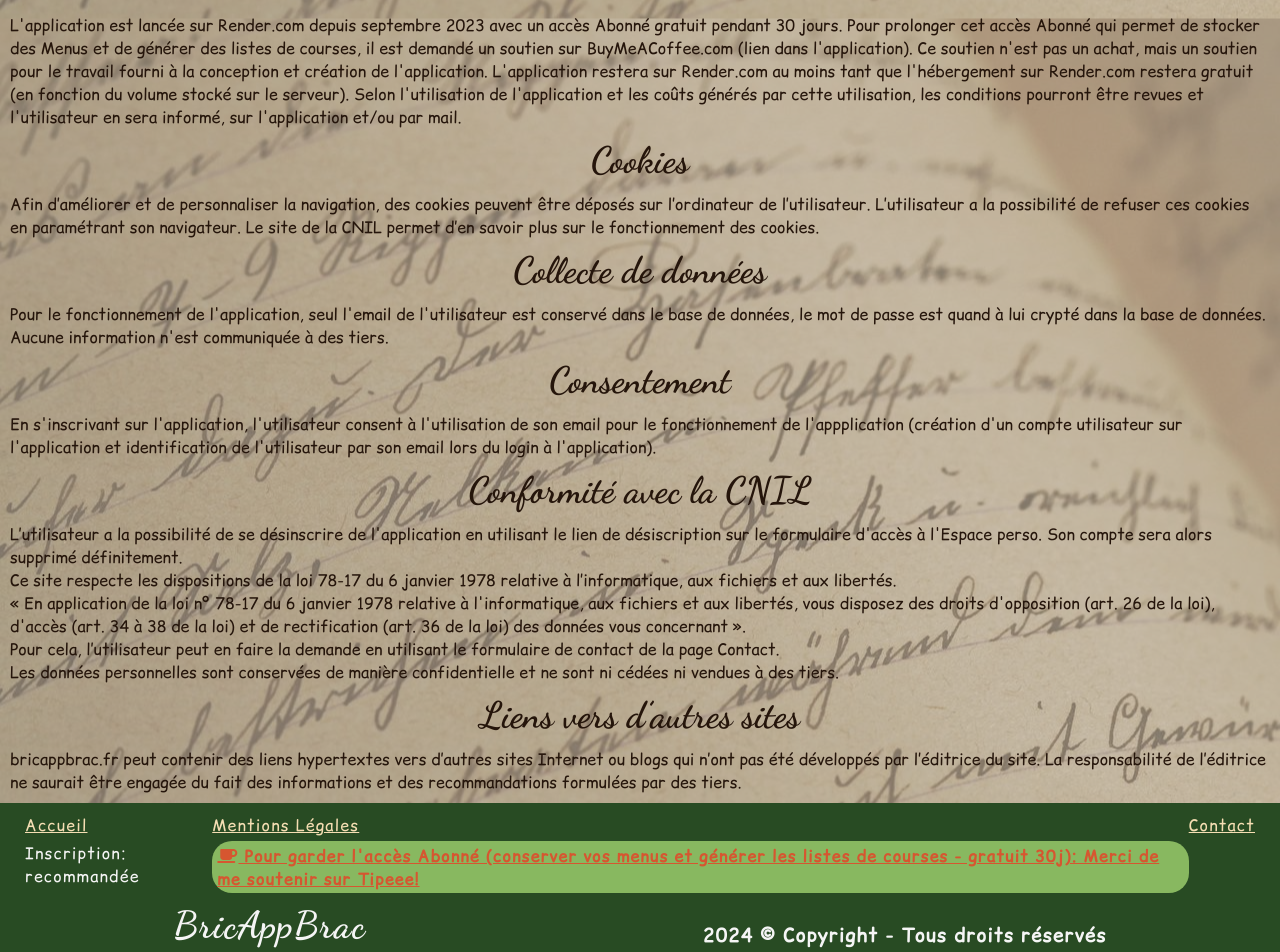
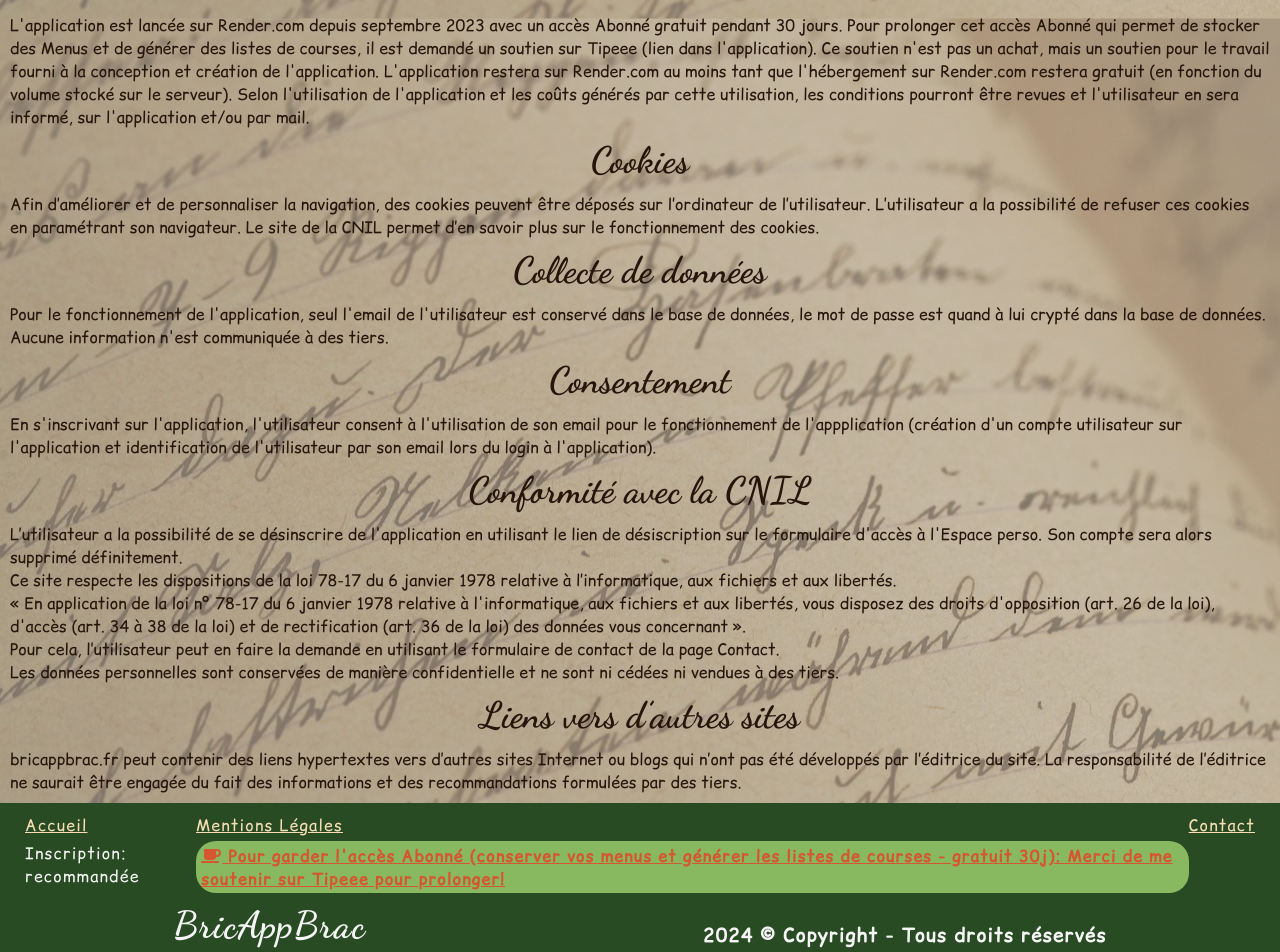
Before and after one commit to BricAppBrac/vegeplus, a React (Create React App) app: page /mentions-legales in a window 1280 px wide. Shown: the part 808-1760 px from the top of the page. Built offline with nearby package versions, Linux system fonts and the light colour scheme; no server answers.

Commit message:
V1.7 message tipeee

```diff
--- a/src/components/DétailsEdit.js
+++ b/src/components/DétailsEdit.js
@@ -1087,7 +1087,7 @@ const DétailsEdit = () => {
                 id="editTitle"
                 autoComplete="off"
                 defaultValue={checkedRecipe.title}
-                maxLength={45} // Limite la saisie à 45 caractères
+                maxLength={47} // Limite la saisie à 47 caractères
                 onChange={(e) => handleTitle(e.target.value)}
               />
             </div>
--- a/src/components/Footer.js
+++ b/src/components/Footer.js
@@ -37,7 +37,7 @@ const Footer = () => {
               >
                 <i className="fa-solid fa-mug-saucer"></i> Pour garder l'accès
                 Abonné (conserver vos menus et générer les listes de courses -
-                gratuit 30j): Merci de me soutenir sur Tipeee!
+                gratuit 30j): Merci de me soutenir sur Tipeee pour prolonger!
               </NavLink>
             </li>
           </ul>
--- a/src/components/RecipeNew.js
+++ b/src/components/RecipeNew.js
@@ -536,7 +536,7 @@ const RecipeNew = () => {
                 className="new"
                 id="newTitle"
                 autoComplete="off"
-                maxLength={45} // Limite la saisie à 45 caractères
+                maxLength={47} // Limite la saisie à 47 caractères
                 onChange={(e) => handleTitle(e.target.value)}
               />
             </div>
--- a/src/feature/auth/Login.js
+++ b/src/feature/auth/Login.js
@@ -294,8 +294,8 @@ const Login = () => {
               <div className="sign-link1 sign-link3">
                 <h6>
                   Gratuit 30j : Accès Abonné (stocker les menus et générer les
-                  listes de courses) - Prolonger par votre soutien sur
-                  buymeacoffe.com
+                  listes de courses) - Merci de me soutenir sur Tipeee pour
+                  prolonger!
                 </h6>
                 <button onClick={() => handleBuyMeCoffee()}>
                   <i className="fa-solid fa-mug-saucer"></i>
--- a/src/pages/Contact.js
+++ b/src/pages/Contact.js
@@ -135,7 +135,7 @@ const Contact = () => {
           >
             <i className="fa-solid fa-mug-saucer"></i> Pour garder l'accès
             Abonné (conserver vos menus et générer les listes de courses -
-            gratuit 30j): Merci de me soutenir sur Tipeee!
+            gratuit 30j): Merci de me soutenir sur Tipeee pour prolonger!
           </NavLink>
         </div>
       </div>
--- a/src/pages/Mentions.js
+++ b/src/pages/Mentions.js
@@ -71,7 +71,7 @@ const Mentions = () => {
               L'application est lancée sur Render.com depuis septembre 2023 avec
               un accès Abonné gratuit pendant 30 jours. Pour prolonger cet accès
               Abonné qui permet de stocker des Menus et de générer des listes de
-              courses, il est demandé un soutien sur BuyMeACoffee.com (lien dans
+              courses, il est demandé un soutien sur Tipeee (lien dans
               l'application). Ce soutien n'est pas un achat, mais un soutien
               pour le travail fourni à la conception et création de
               l'application. L'application restera sur Render.com au moins tant
```
